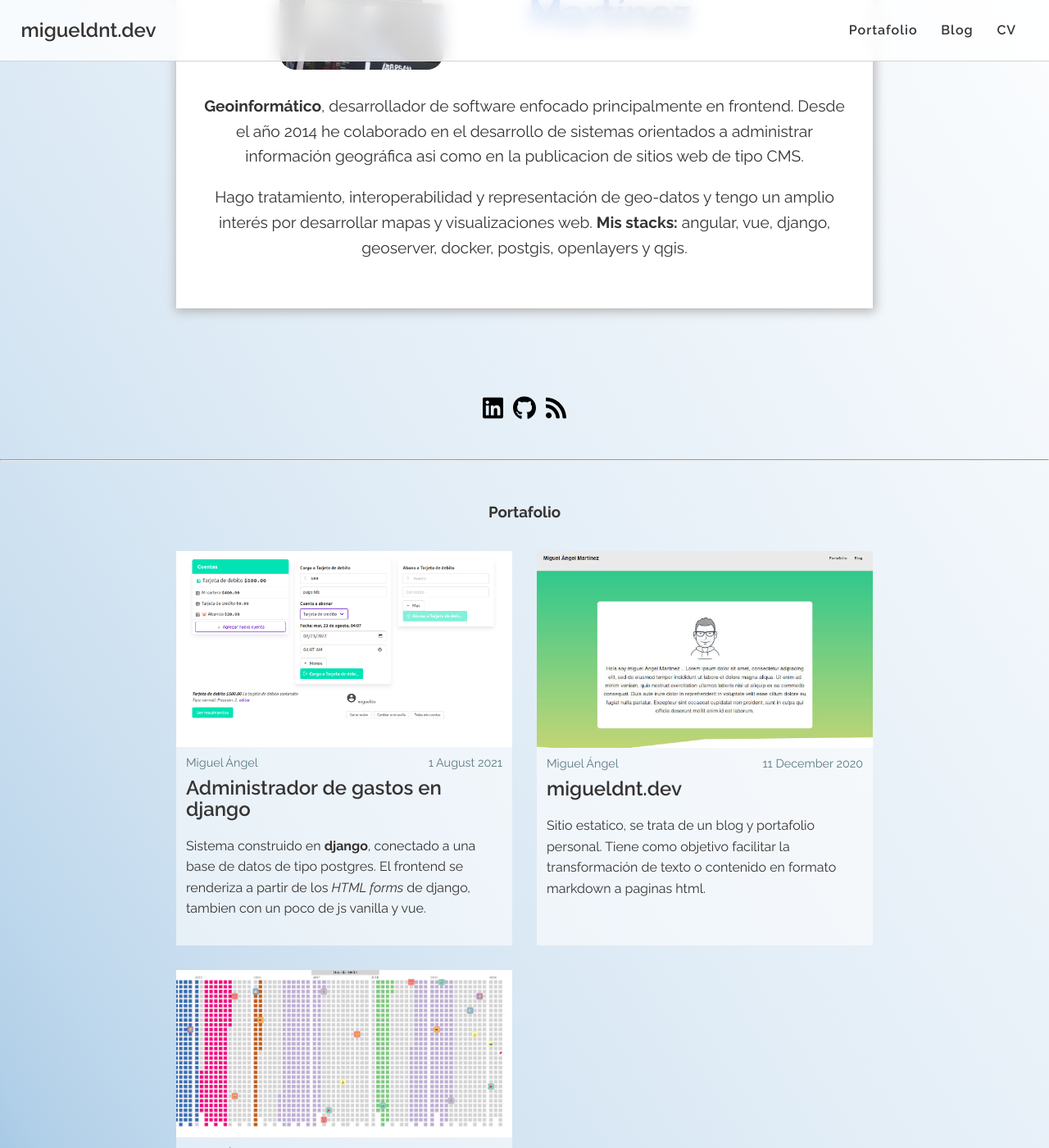
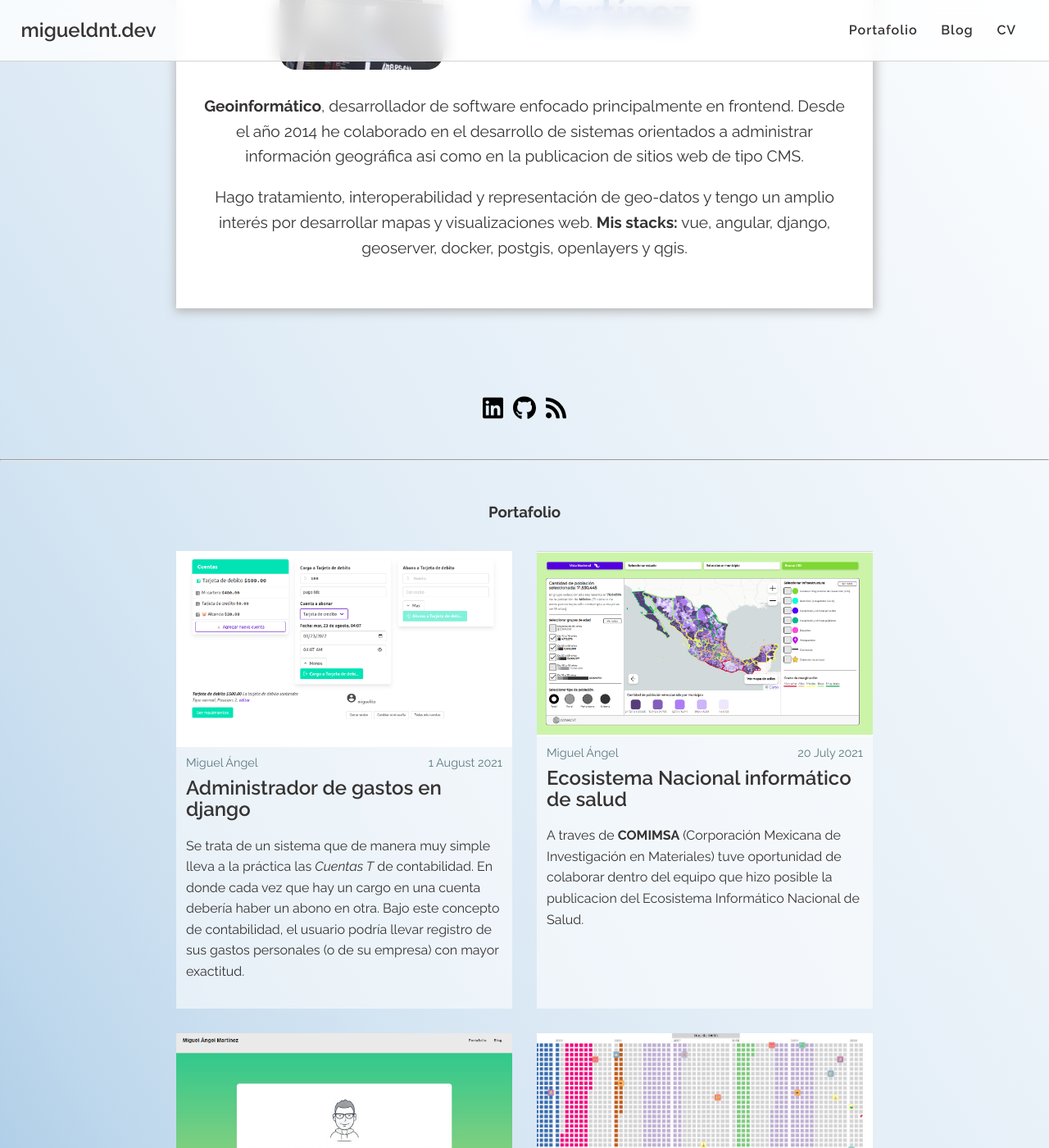
Before and after one commit to migueldnt/migueldnt.dev, a Jekyll site: the page built from index.md, in a window 1280 px wide and 1400 px high, scrolled down 298 px. Shown: the whole window at 82% size. Built offline with Jekyll 4.4.1, drawn with Linux system fonts in a browser that asks for light colours.

Commit message:
agregando dos elementos al portafolio

```diff
--- /dev/null
+++ b/_posts/portafolio/2021-07-20-ecosistema-informatico-salud.md
@@ -0,0 +1,27 @@
+---
+layout: post
+title: Ecosistema Nacional informático de salud
+date: 2021-07-20 10:00:00 -0600
+categories: portafolio
+
+permalink: /:categories/:title.html
+author: "Miguel Ángel"
+image: /assets/posts-images/2021-07-20-ecosistema-informatico-salud.png
+#miestilo: nose #se pueden agregar las propiedades que quieras
+
+#para que se puedan ordenar en cuanto al peso, mayor peso mas arriba aparecera
+peso: 2
+tags:
+    - sitio
+---
+
+A traves de **COMIMSA** (Corporación Mexicana de Investigación en Materiales) tuve oportunidad de colaborar dentro del equipo que hizo posible la publicacion del Ecosistema Informático Nacional de Salud.
+
+Principalmente colabore en la creacion de visualizaciones de datos geograficos, construccion de interfaces y despliegue de goeservicios.
+
+### Links
+
+- [Ecosistema Nacional Informático de Salud](https://salud.conacyt.mx/)
+- [Vigilancia de variantes del virus SARS-CoV-2](https://salud.conacyt.mx/coronavirus/variantes/)
+- [Plataforma para la Planeación Logística de la Campaña Nacional de Vacunación Covid-19](https://salud.conacyt.mx/coronavirus/vacunacion/)
+- [Productos de investigación y modelado de datos Covid-19](https://salud.conacyt.mx/coronavirus/investigacion/)
--- a/index.md
+++ b/index.md
@@ -6,4 +6,4 @@ title: Miguel Ángel Martínez
 **Geoinformático**, desarrollador de software enfocado principalmente en frontend.
 Desde el año 2014 he colaborado en el desarrollo de sistemas orientados a administrar información geográfica asi como en la publicacion de sitios web de tipo CMS.
 
-Hago tratamiento, interoperabilidad y representación de geo-datos y tengo un amplio interés por desarrollar mapas y visualizaciones web. **Mis stacks:** angular, vue, django, geoserver, docker, postgis, openlayers y qgis.
+Hago tratamiento, interoperabilidad y representación de geo-datos y tengo un amplio interés por desarrollar mapas y visualizaciones web. **Mis stacks:** vue, angular, django, geoserver, docker, postgis, openlayers y qgis.
```
Also changed, not shown: _drafts/portafolio/2021-04-01-ubiqmap.md (added, +27 -0 lines), _posts/portafolio/2021-08-01-personal-expenses.md (+7 -6 lines), assets/posts-images/2021-04-01-ubiqmap.png (added), assets/posts-images/2021-07-20-ecosistema-informatico-salud.png (added).
